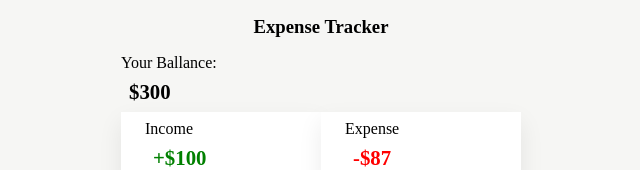
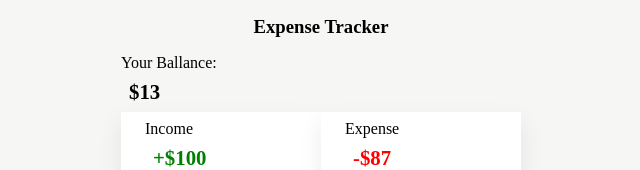
Before and after one commit to yusef-codes10/expense-tracker-vue, a Vue app: page / in a window 1280 px wide. Shown: the top 170 px of the page, without its empty margins (319-959 px from the left). Built offline with nearby package versions, Linux system fonts and the light colour scheme.

Commit message:
balance is computed (getter) perfectly working

```diff
--- a/src/stores/useExpense.js
+++ b/src/stores/useExpense.js
@@ -1,10 +1,10 @@
 // this is the pinia store
 import { defineStore } from 'pinia'
-import { ref } from 'vue'
+import { ref, computed } from 'vue'
 
 export const useStore = defineStore('useExpense', () => {
   // *state (computed)
-  const balance = ref(300)
+  //   const balance = ref(300)
 
   const income = ref(100)
 
@@ -16,6 +16,9 @@ export const useStore = defineStore('useExpense', () => {
   const addexpense = () => {}
 
   // * getters (computed)
+  const balance = computed(() => {
+    return income.value - expense.value
+  })
 
   return {
     balance,
```
